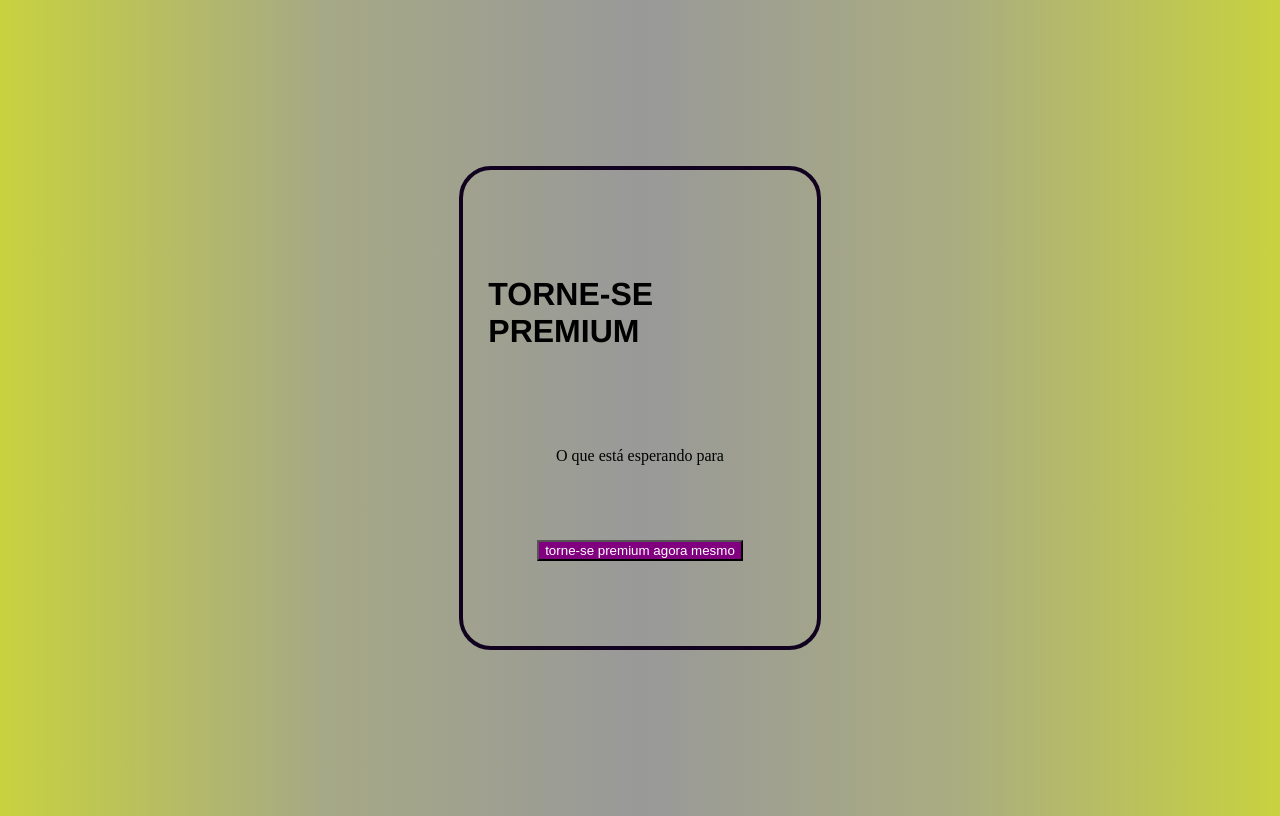
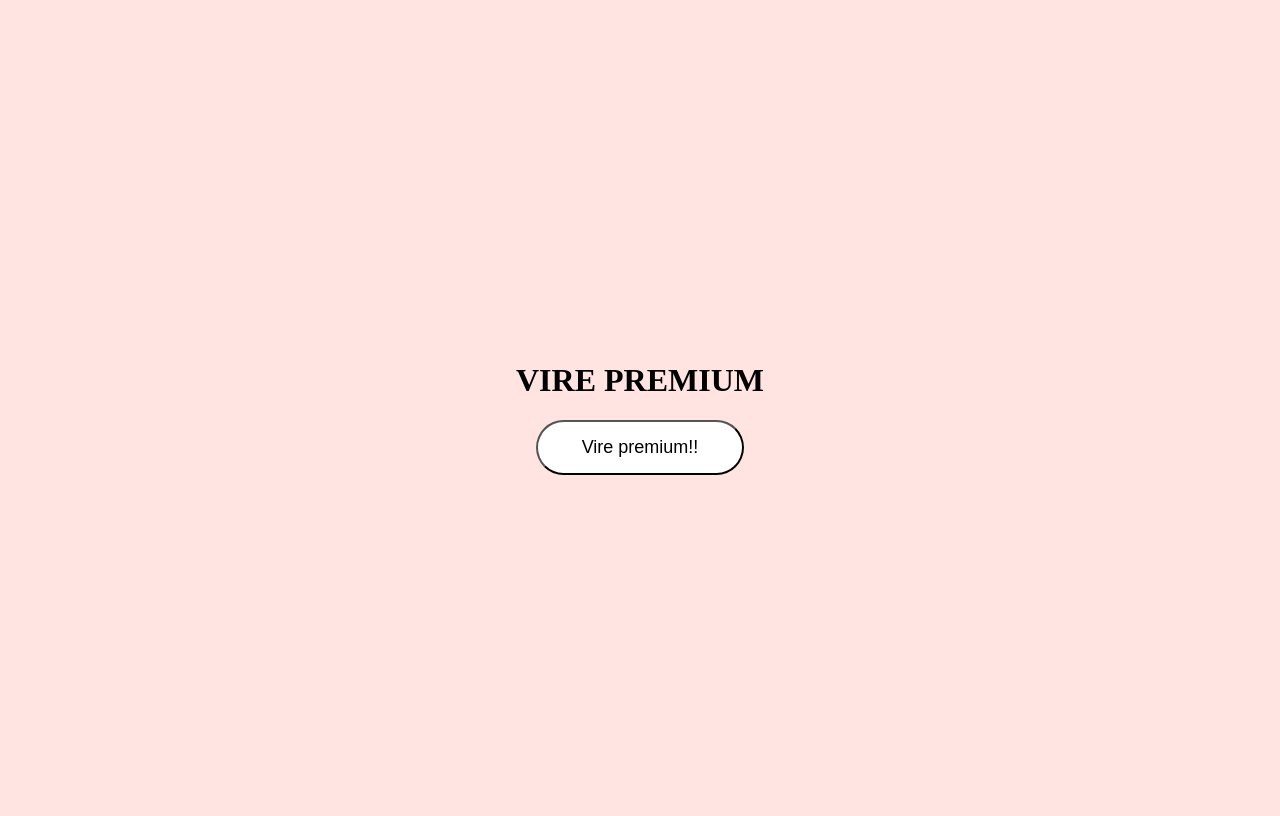
Before and after one commit to luaa27/gerenciadortarefas, a plain HTML site: page upgradePage/index.html in a window 1280 px wide. Drawn offline with Linux system fonts and the light colour scheme.

Commit message:
Add files via upload

```diff
--- a/BACK/db.json
+++ b/BACK/db.json
@@ -1,11 +1,11 @@
 {
   "usuario": [
     {
-      "id": 1,
       "nome": "João da Silva",
       "email": "joao@silva.com",
       "senha": "joao",
-      "premium": false
+      "premium": true,
+      "id": 1
     },
     {
       "id": 2,
--- a/BACK/package.json
+++ b/BACK/package.json
@@ -23,7 +23,7 @@
   },
   "homepage": "https://github.com/Vitor-ext/Projeto-1-DS2#readme",
   "dependencies": {
-    "json-server": "^0.17.1",
+    "json-server": "^0.17.4",
     "nodemon": "^3.0.3",
     "toastify-js": "^1.12.0"
   }
--- a/home/style.css
+++ b/home/style.css
@@ -283,7 +283,7 @@ button{
 }
 
 .saude{
-    background-color: rgb(0, 218, 0);
+    background-color: pink;
 }
 .saude>.top{
     background-color: green;
--- a/upgradePage/index.html
+++ b/upgradePage/index.html
@@ -4,15 +4,14 @@
 <head>
     <meta charset="UTF-8">
     <meta name="viewport" content="width=device-width, initial-scale=1.0">
-    <link rel="icon" href="../img/diamond.png">
-    <title>Upgrade</title>
+    <link rel="icon" href="../img/coroa.png">
+    <title>Premium</title>
 </head>
 
 <body>
     <div class="container">
-        <h1>TORNE-SE PREMIUM</h1>
-        <p>O que está esperando para </p>
-        <button onclick="virarPremium()">torne-se premium agora mesmo</button>
+        <h1>VIRE PREMIUM</h1>
+        <button onclick="virarPremium()">Vire premium!!</button>
         <script>
             async function virarPremium() {
                 const idPerfil = localStorage.getItem('idusuario')
@@ -40,10 +39,10 @@
                         },
                         body: JSON.stringify(statusAtualizado)
                     });
-                    console.log('Premium agregado com sucesso!');
+                    console.log('Premium sucesso!');
                     window.location.href = '../home/index.html'
                 } catch (error) {
-                    console.error('Ocorreu um erro ao agregar o premium: ', error);
+                    console.error('Ocorreu um erro: ', error);
                 }
             }
         </script>
@@ -53,11 +52,8 @@
 </html>
 <style>
     body {
-        background: rgb(200, 210, 63);
-        background: -moz-linear-gradient(90deg, rgba(200, 210, 63, 1) 0%, rgba(166, 169, 133, 1) 25%, rgba(153, 153, 153, 1) 50%, rgba(170, 173, 128, 1) 75%, rgba(200, 210, 63, 1) 100%);
-        background: -webkit-linear-gradient(90deg, rgba(200, 210, 63, 1) 0%, rgba(166, 169, 133, 1) 25%, rgba(153, 153, 153, 1) 50%, rgba(170, 173, 128, 1) 75%, rgba(200, 210, 63, 1) 100%);
-        background: linear-gradient(90deg, rgba(200, 210, 63, 1) 0%, rgba(166, 169, 133, 1) 25%, rgba(153, 153, 153, 1) 50%, rgba(170, 173, 128, 1) 75%, rgba(200, 210, 63, 1) 100%);
-        filter: progid:DXImageTransform.Microsoft.gradient(startColorstr="#c8d23f", endColorstr="#c8d23f", GradientType=1);
+        background: mistyrose;
+
     }
 
     body {
@@ -68,24 +64,23 @@
         align-items: center;
     }
 
-    .container h1 {
-        font-family: 'Franklin Gothic Medium', 'Arial Narrow', Arial, sans-serif;
-    }
-
     .container {
         display: flex;
         flex-direction: column;
         align-items: center;
         justify-content: space-evenly;
-        border: solid rgb(17, 3, 32) 0.3rem;
-        padding: 2%;
-        width: 24%;
-        border-radius: 32px;
-        aspect-ratio: 10/14;
+        padding: 10%;
+        width: 30%;
+
     }
 
     button {
-        background-color: purple;
-        color: white;
+        background-color: white;
+        color: black;
+    width: 55%;
+    height: 20%;
+    padding: 15px;
+    border-radius: 32px;
+    font-size: large;
     }
 </style>
```
Also changed, not shown: img/coroa.png (added), 1 other file.
